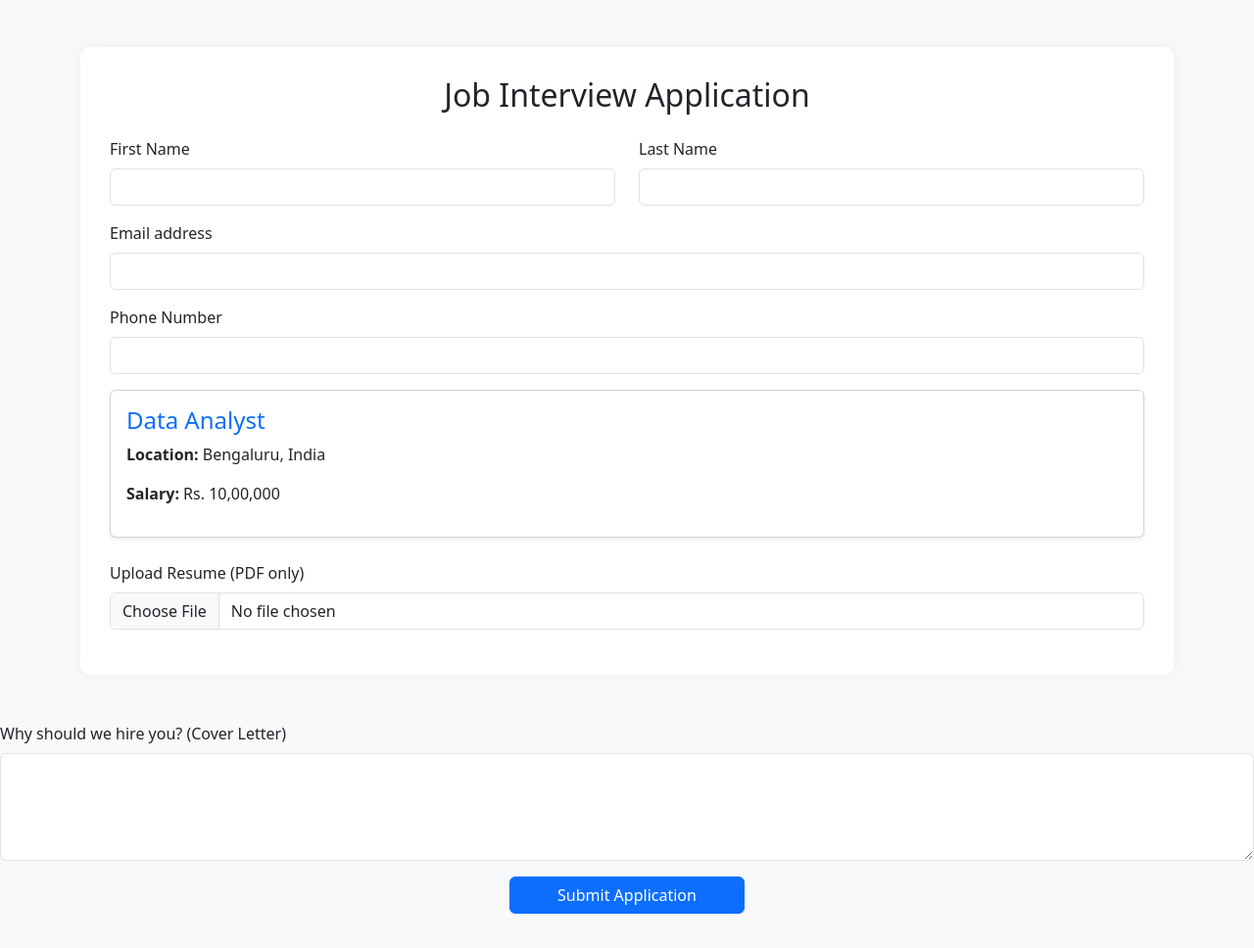
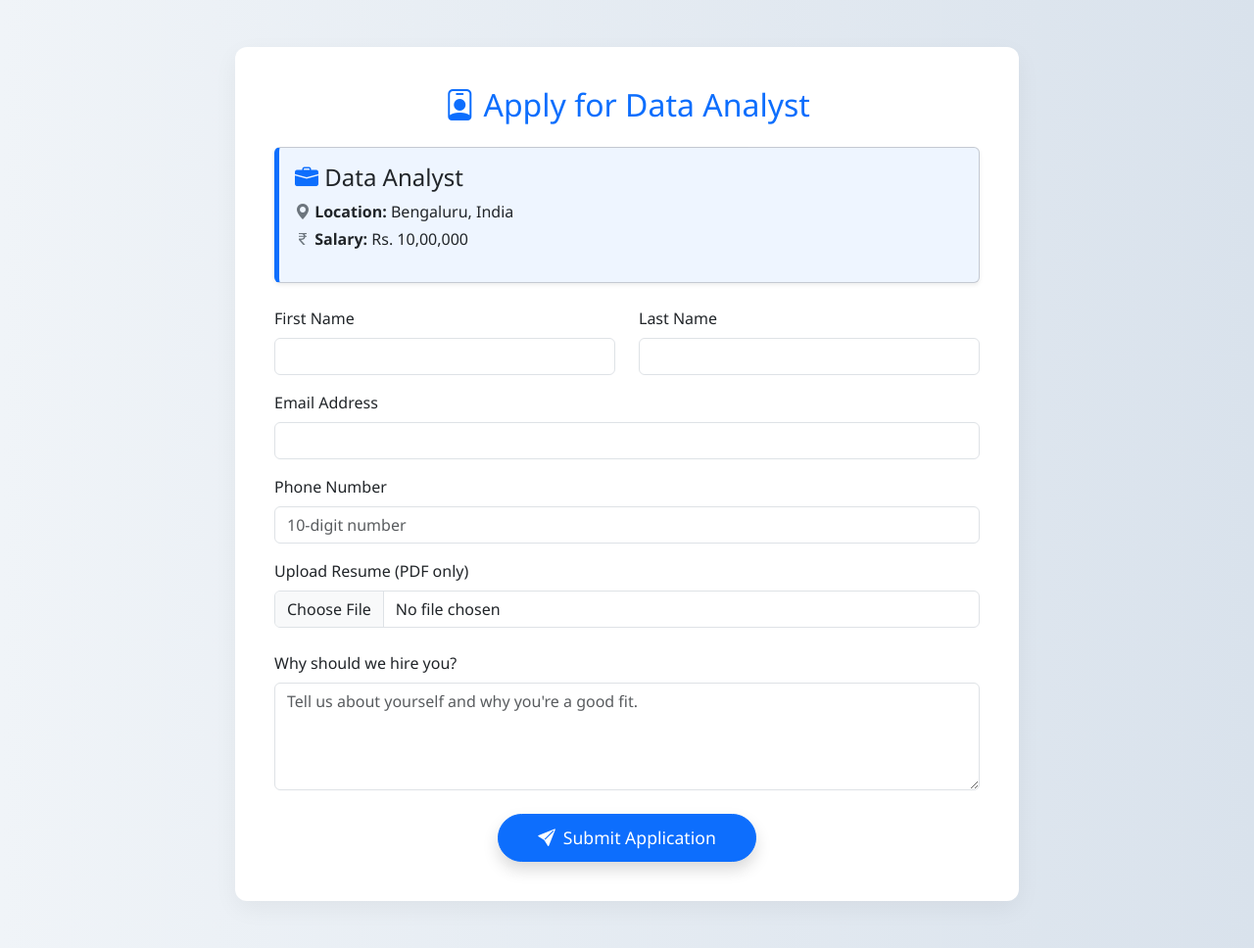
Before and after one commit to codecmy/someFlaskProject, a Flask app: page /apply?job_id=1 in a window 1280 px wide. Shown: the whole page at 98% size. Before the commit the page ends 933 px from the top, so only its background shows below. Run offline with Flask 3, Linux system fonts and the light colour scheme; some libraries are stand-ins or nearby versions.

```diff
--- a/templates/apply_form.html
+++ b/templates/apply_form.html
@@ -2,28 +2,63 @@
 <html lang="en">
 <head>
   <meta charset="UTF-8">
-  <title>Job Interview Application Form</title>
+  <title>Apply for {{ job.title }} – Application Form</title>
   <meta name="viewport" content="width=device-width, initial-scale=1">
-  <!-- Bootstrap 5 CSS -->
+
+  <!-- Bootstrap CSS -->
   <link href="https://cdn.jsdelivr.net/npm/bootstrap@5.3.0/dist/css/bootstrap.min.css" rel="stylesheet">
+  <!-- Bootstrap Icons -->
+  <link href="https://cdn.jsdelivr.net/npm/bootstrap-icons@1.10.5/font/bootstrap-icons.css" rel="stylesheet">
+
   <style>
     body {
-      background-color: #f8f9fa;
+      background: linear-gradient(to right, #f0f4f8, #d9e2ec);
+      font-family: 'Segoe UI', Tahoma, Geneva, Verdana, sans-serif;
     }
     .form-section {
-      background: white;
-      padding: 30px;
-      border-radius: 10px;
-      box-shadow: 0 0 15px rgba(0,0,0,0.05);
+      background: #ffffff;
+      padding: 40px;
+      border-radius: 12px;
+      box-shadow: 0 8px 24px rgba(0,0,0,0.05);
+    }
+    .job-summary {
+      background-color: #eef5ff;
+      border-left: 5px solid #0d6efd;
+    }
+    .form-label {
+      font-weight: 500;
+    }
+    .btn-primary {
+      padding: 10px 40px;
+      font-size: 1.1rem;
+      border-radius: 30px;
+    }
+    .form-control:focus {
+      border-color: #0d6efd;
+      box-shadow: 0 0 0 0.2rem rgba(13, 110, 253, 0.25);
     }
   </style>
 </head>
 <body>
 
-<div class="container mt-5 mb-5">
-  <div class="form-section">
-    <h2 class="text-center mb-4">Job Interview Application</h2>
+<div class="container my-5">
+  <div class="form-section mx-auto" style="max-width: 800px;">
+    <h2 class="text-center mb-4 text-primary"><i class="bi bi-person-badge"></i> Apply for {{ job.title }}</h2>
+
+    <!-- Job Summary -->
+    <div class="card job-summary mb-4 shadow-sm">
+      <div class="card-body">
+        <h4 class="card-title text-dark"><i class="bi bi-briefcase-fill text-primary"></i> {{ job.title }}</h4>
+        <p class="mb-1"><i class="bi bi-geo-alt-fill text-secondary"></i> <strong>Location:</strong> {{ job.location }}</p>
+        <p><i class="bi bi-currency-rupee text-secondary"></i> <strong>Salary:</strong> {{ job.salary }}</p>
+      </div>
+    </div>
+
     <form action="/submit_application" method="POST" enctype="multipart/form-data">
+
+      <!-- Hidden job fields -->
+      <input type="hidden" name="job_id" value="{{ job.id }}">
+      <input type="hidden" name="position" value="{{ job.title }}">
 
       <!-- Personal Info -->
       <div class="row mb-3">
@@ -38,53 +73,37 @@
       </div>
 
       <div class="mb-3">
-        <label for="email" class="form-label">Email address</label>
+        <label for="email" class="form-label">Email Address</label>
         <input type="email" class="form-control" id="email" name="email" required>
       </div>
 
       <div class="mb-3">
         <label for="phone" class="form-label">Phone Number</label>
-        <input type="tel" class="form-control" id="phone" name="phone" required pattern="[0-9]{10}">
+        <input type="tel" class="form-control" id="phone" name="phone" pattern="[0-9]{10}" placeholder="10-digit number" required>
       </div>
 
-      <!-- Job Info -->
-      <!-- Job Summary -->
-      <div class="card mb-4 shadow-sm">
-        <div class="card-body">
-          <h4 class="card-title text-primary">{{ job.title }}</h4>
-          <p><strong>Location:</strong> {{ job.location }}</p>
-          <p><strong>Salary:</strong> {{ job.salary }}</p>
-        </div>
-      </div>
-
-      <!-- Hidden input to submit job info -->
-      <input type="hidden" name="job_id" value="{{ job.id }}">
-      <input type="hidden" name="position" value="{{ job.title }}">
-
       <!-- Resume Upload -->
-      <div class="mb-3">
+      <div class="mb-4">
         <label for="resume" class="form-label">Upload Resume (PDF only)</label>
         <input class="form-control" type="file" id="resume" name="resume" accept=".pdf" required>
       </div>
 
-        </div>
+      <!-- Cover Letter -->
+      <div class="mb-4">
+        <label for="coverLetter" class="form-label">Why should we hire you?</label>
+        <textarea class="form-control" id="coverLetter" name="cover_letter" rows="4" placeholder="Tell us about yourself and why you're a good fit." required></textarea>
       </div>
 
-      <!-- Additional Info -->
-      <div class="mb-3">
-        <label for="coverLetter" class="form-label">Why should we hire you? (Cover Letter)</label>
-        <textarea class="form-control" id="coverLetter" name="cover_letter" rows="4" required></textarea>
-      </div>
-
-      <!-- Submit -->
+      <!-- Submit Button -->
       <div class="text-center">
-        <button type="submit" class="btn btn-primary px-5" value="{{ job_title }}">Submit Application</button>
-
+        <button type="submit" class="btn btn-primary shadow"><i class="bi bi-send-fill me-2"></i>Submit Application</button>
       </div>
 
     </form>
   </div>
 </div>
 
+<!-- Bootstrap JS (optional) -->
+<script src="https://cdn.jsdelivr.net/npm/bootstrap@5.3.0/dist/js/bootstrap.bundle.min.js"></script>
 </body>
 </html>
```
